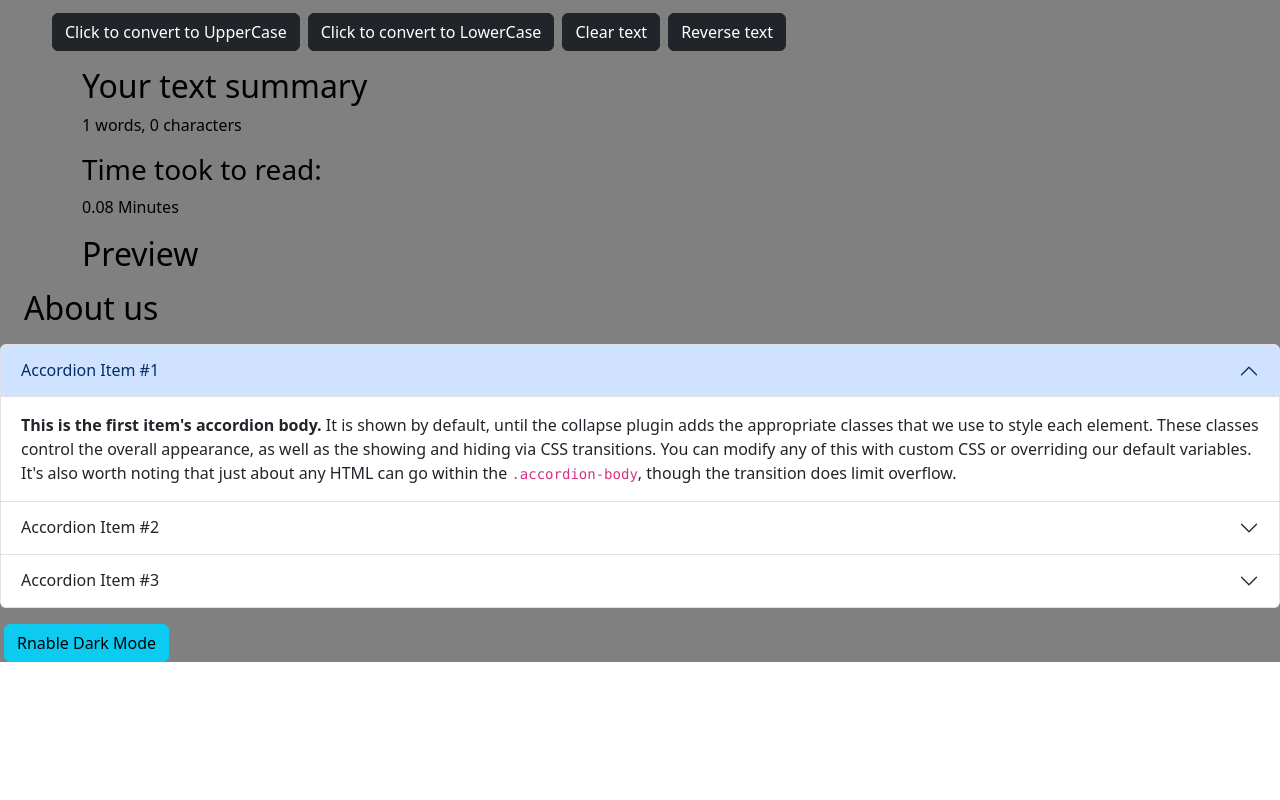
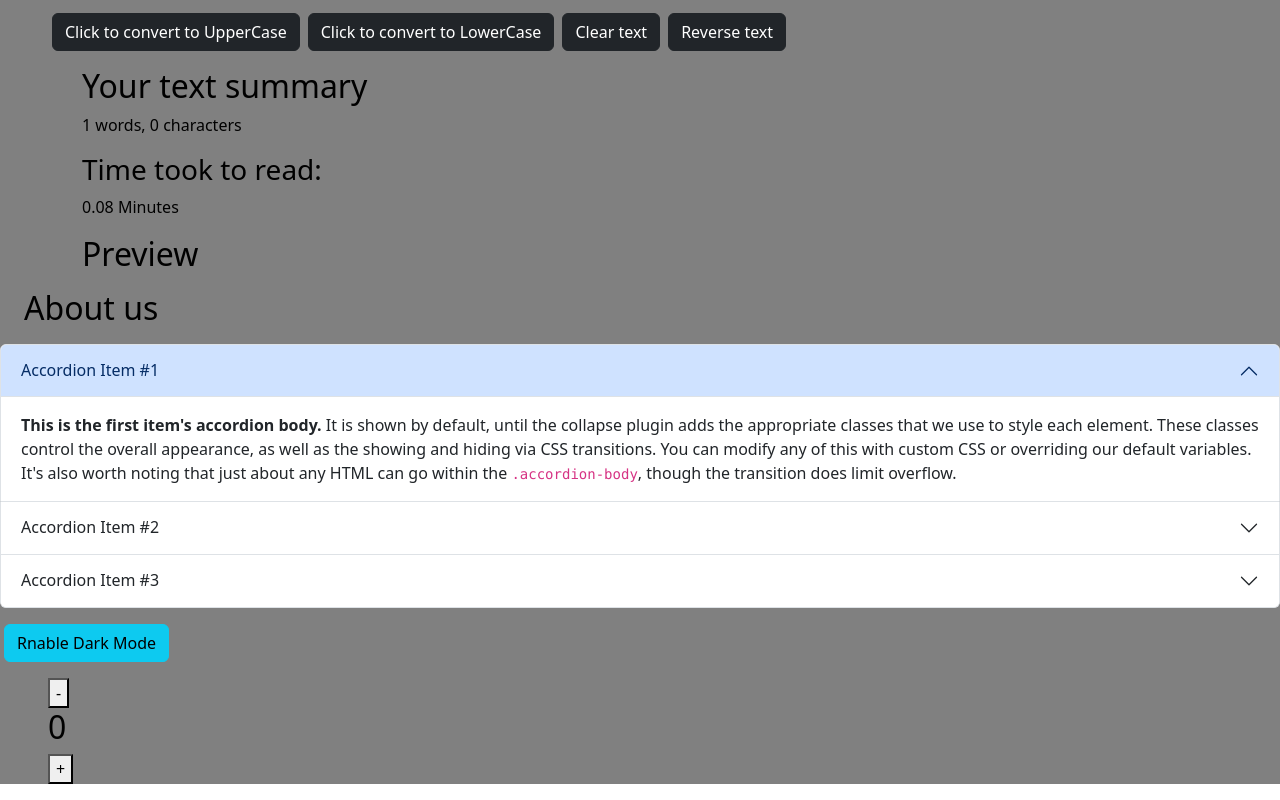
Before and after one commit to soumytiwari/React-bootstrap-application, a React (Create React App) app in the folder tools_get_learn/: page / in a window 1280 px wide. Shown: the part 361-1161 px from the top of the page. Before the commit the page ends 1039 px from the top, so only its background shows below. Built offline with nearby package versions, Linux system fonts and the light colour scheme.

Commit message:
added counter buttons

```diff
--- a/tools_get_learn/src/App.js
+++ b/tools_get_learn/src/App.js
@@ -3,6 +3,7 @@ import React from "react";
 import Navbar from "./components/Navbar";
 import TextForm from "./components/TextForm";
 import About from "./components/About";
+import { useState } from "react";
 
 // props: the information that we would change when using, should not keep changing in the main component file.
 // Value defined while using it.
@@ -13,6 +14,7 @@ function App() {
     color: "Black",
   };
 
+  const [counter, setCounter] = useState(0);
   return (
     <>
       <div style={appStyles}>
@@ -31,6 +33,11 @@ function App() {
         <div className="darkMode">
           <About/>
         </div>
+        <div className="count mx-5 my-3">
+          <button onClick={() => setCounter((prevCount) => prevCount - 1)}>-</button>
+          <h2>{counter}</h2>
+          <button onClick={() => setCounter((prevCount) => prevCount + 1)}>+</button>
+        </div>
       </div>
     </>
   );
```
